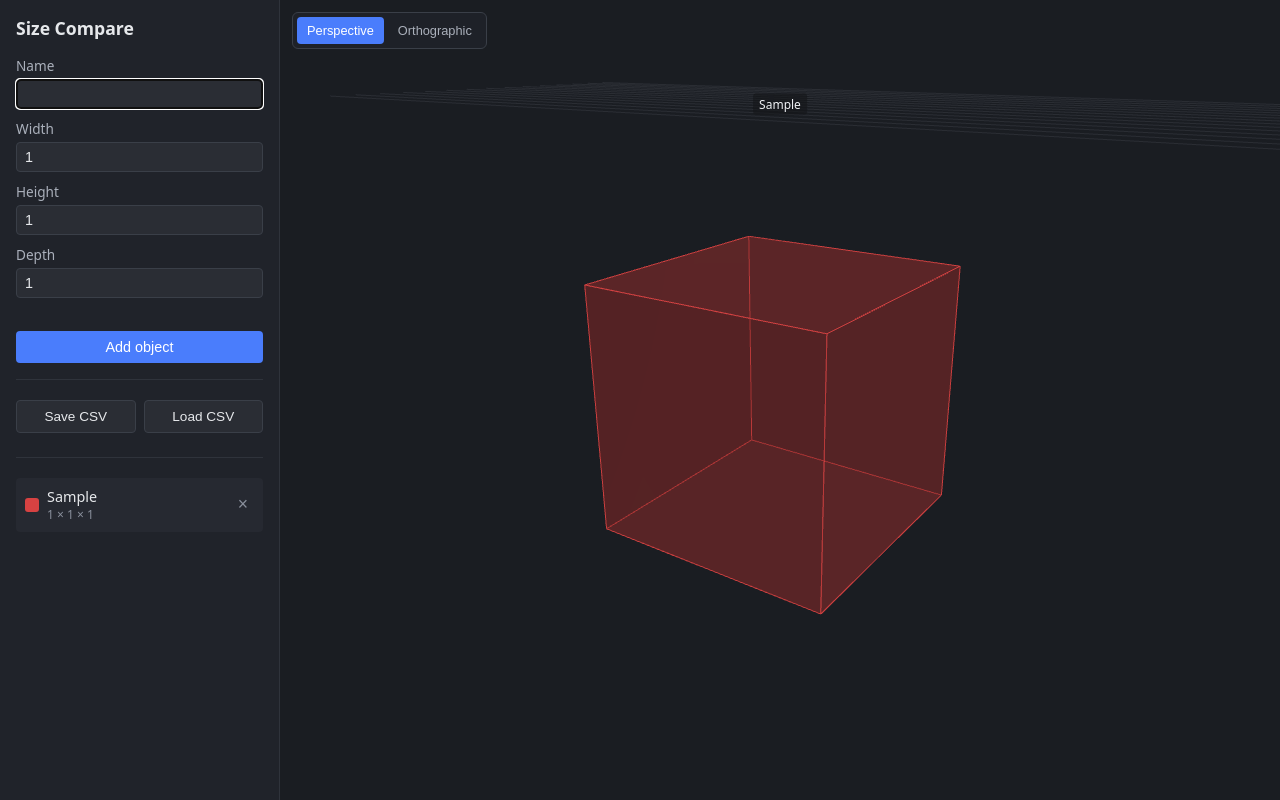
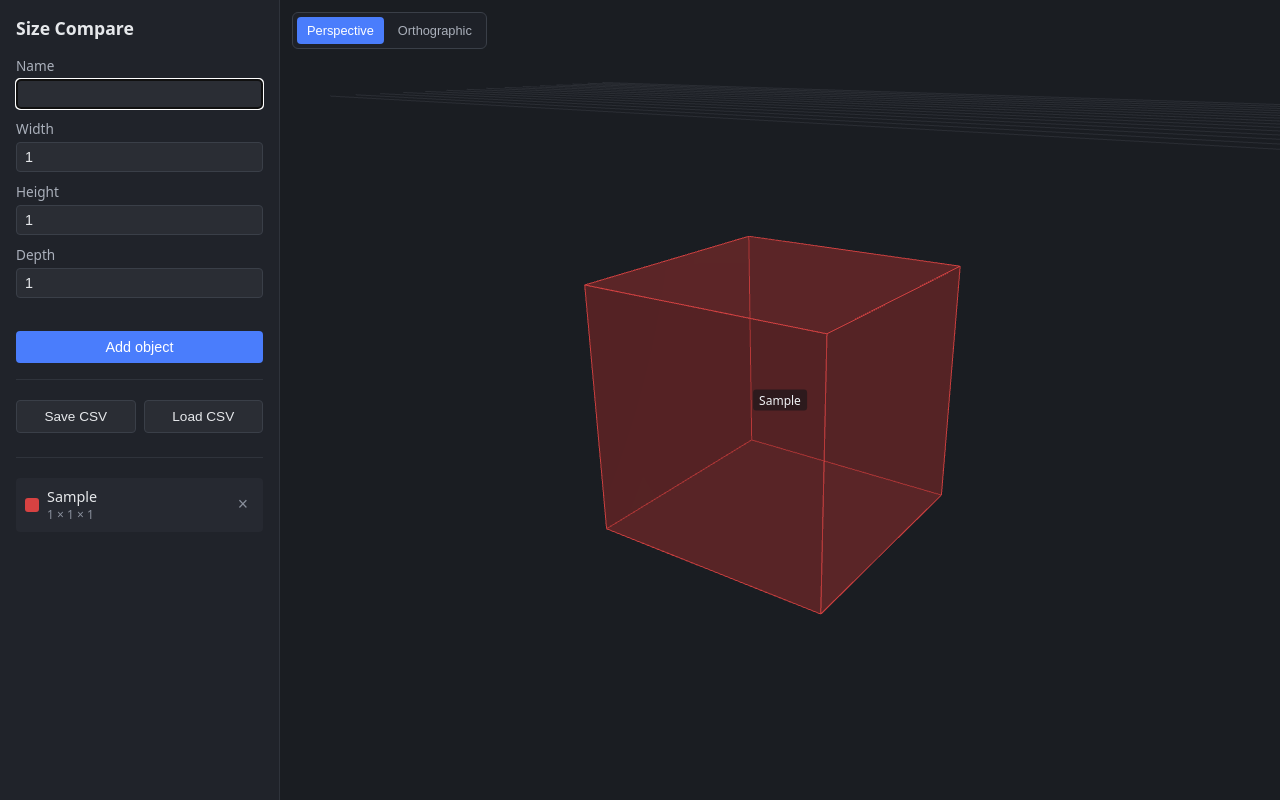
Before and after one commit to ericanastas/size-compare, a website built with Vite: page index.html in a window 1280 px wide. Both pictures are taken after typing "Sample" into the empty fields and a click on the button "Add object". Built offline with nearby package versions, Linux system fonts and the light colour scheme; animation ran at ten frames a second.

Commit message:
Move object labels to center

```diff
--- a/src/sceneManager.ts
+++ b/src/sceneManager.ts
@@ -139,7 +139,7 @@ export function createSceneManager(container: HTMLElement): SceneManager {
     labelEl.className = "object-label";
     labelEl.textContent = object.name;
     const label = new CSS2DObject(labelEl);
-    label.position.set(0, object.height / 2 + 0.6, 0);
+    label.position.set(0, 0, 0);
     group.add(label);
 
     return group;
@@ -160,7 +160,7 @@ export function createSceneManager(container: HTMLElement): SceneManager {
     (edges.material as THREE.LineBasicMaterial).color.setHex(object.color);
 
     label.element.textContent = object.name;
-    label.position.set(0, object.height / 2 + 0.6, 0);
+    label.position.set(0, 0, 0);
   }
 
   function disposeGroup(group: THREE.Group): void {
--- a/src/style.css
+++ b/src/style.css
@@ -258,5 +258,5 @@ h1 {
   padding: 2px 6px;
   border-radius: 3px;
   white-space: nowrap;
-  transform: translate(-50%, -100%);
+  transform: translate(-50%, -50%);
 }
```
